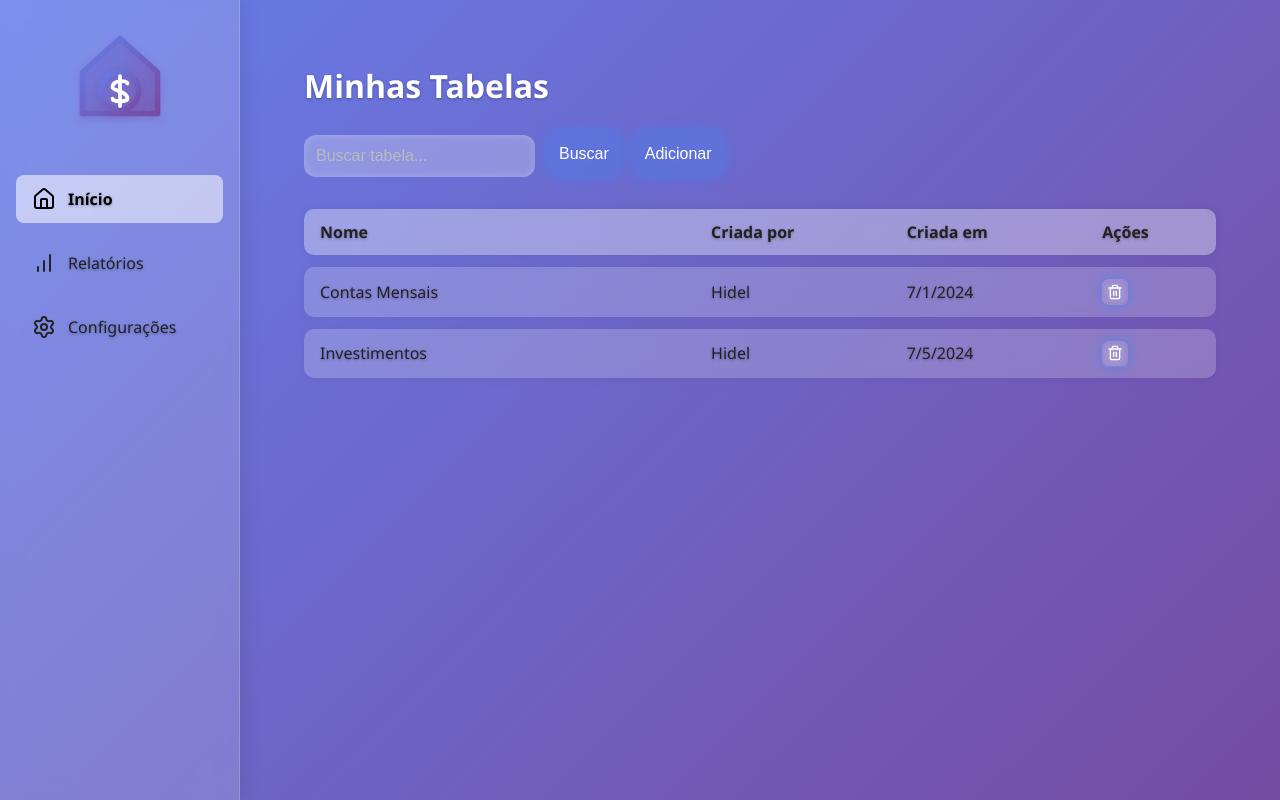
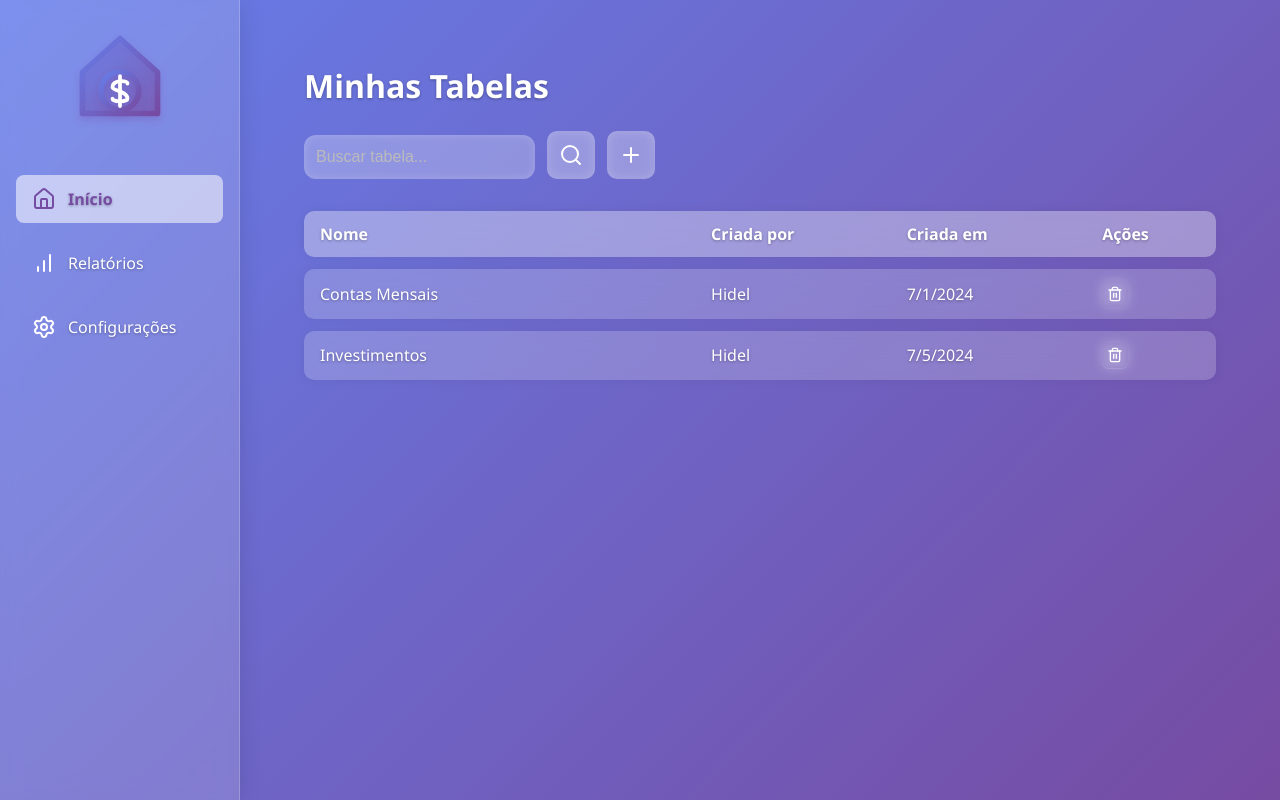
Before and after one commit to hidelr090/home-finance-web, a React (Vite) app: page / in a window 1280 px wide. Built offline with nearby package versions, Linux system fonts and the light colour scheme.

Commit message:
feat: adjust home buttons

```diff
--- a/src/components/SideBar/style.css
+++ b/src/components/SideBar/style.css
@@ -19,7 +19,7 @@
 .sidebar-header {
   font-size: 1.5rem;
   font-weight: bold;
-  color: #222;
+  color: #fff;
   text-align: center;
 }
 
@@ -35,7 +35,7 @@
   gap: 0.75rem;
   padding: 0.75rem 1rem;
   border-radius: 8px;
-  color: #222;
+  color: #fff;
   text-decoration: none;
   font-weight: 500;
   transition: background 0.2s, color 0.2s;
@@ -43,10 +43,11 @@
 
 .sidebar-link:hover {
   background: rgba(255, 255, 255, 0.3);
+  color: #222;
 }
 
 .sidebar-link.active {
   background: rgba(255, 255, 255, 0.55);
-  color: #000;
+  color: #764ba2;
   font-weight: 600;
 }
--- a/src/pages/Home/index.tsx
+++ b/src/pages/Home/index.tsx
@@ -1,7 +1,7 @@
 import { useState } from "react";
 import Input from "@components/Input";
 import Button from "@components/Button";
-import { Trash2 } from "lucide-react";
+import { Plus, Search, Trash2 } from "lucide-react";
 import "@pages/Home/style.css";
 
 type TableData = {
@@ -32,8 +32,8 @@ export default function Home() {
           value={query}
           onChange={(e) => setQuery(e.target.value)}
         />
-        <Button>Buscar</Button>
-        <Button>Adicionar</Button>
+        <Button className="act-button"><Search/></Button>
+        <Button className="act-button"><Plus/></Button>
       </div>
 
       <div className="tables-list">
--- a/src/pages/Home/style.css
+++ b/src/pages/Home/style.css
@@ -34,7 +34,7 @@
   backdrop-filter: blur(10px);
   -webkit-backdrop-filter: blur(10px);
   box-shadow: 0 0 12px rgba(0, 0, 0, 0.05);
-  color: #222;
+  color: #fff;
   align-items: center;
 }
 
@@ -52,8 +52,29 @@
   display: flex;
   align-items: center;
   justify-content: center;
+  box-shadow: 0 0 12px rgba(255, 255, 255, 0.3);
 }
 
 .icon-button:hover {
   background-color: rgba(255, 255, 255, 0.3);
 }
+
+.act-button {
+  background: rgba(255, 255, 255, 0.3);
+  border-radius: 6px;
+  border: none;
+  cursor: pointer;
+  display: flex;
+  align-items: center;
+  justify-content: center;
+  border-radius: 10px;
+  backdrop-filter: blur(10px);
+  -webkit-backdrop-filter: blur(10px);
+  box-shadow: inset 0 0 12px rgba(255, 255, 255, 0.2);
+}
+
+.act-button:hover {
+  background-color: rgba(255, 255, 255, 0.3);
+  box-shadow: 0 0 12px rgba(255, 255, 255, 0.3);
+  color: #764ba2;
+}
```
